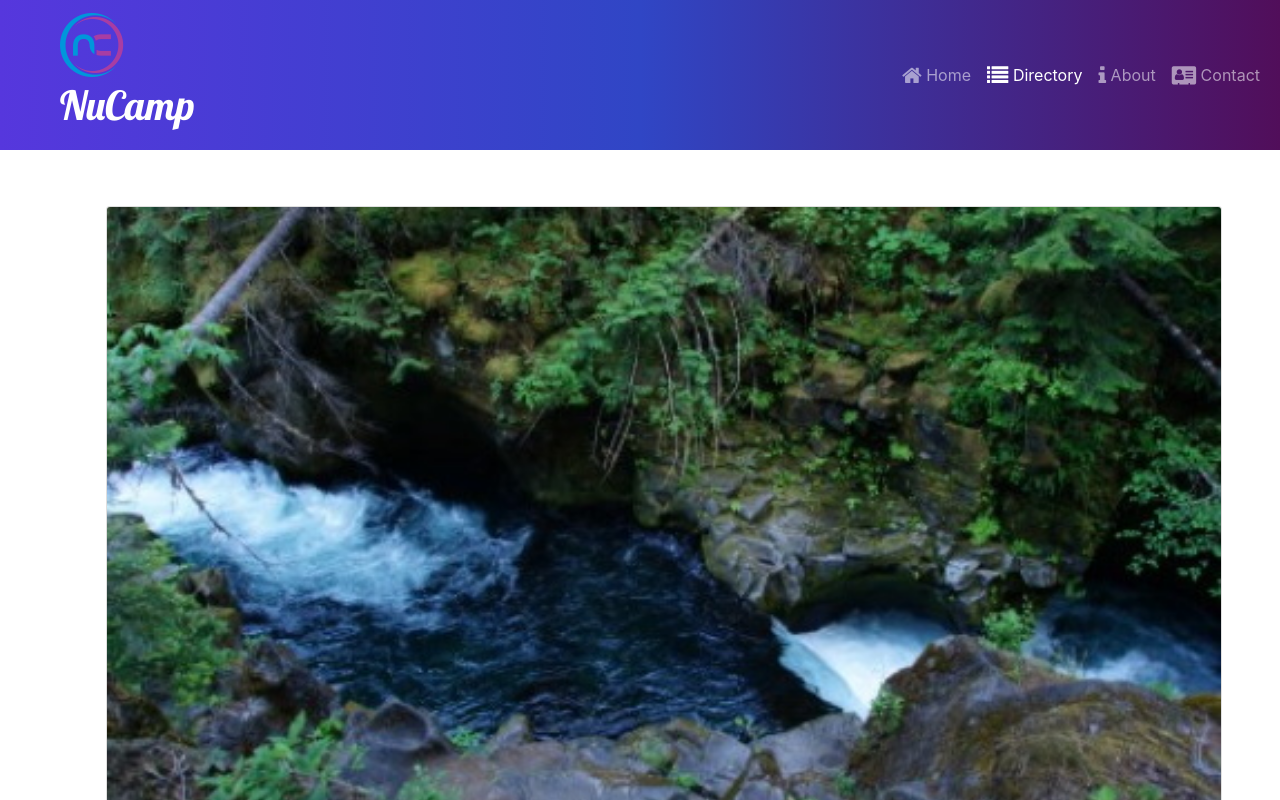
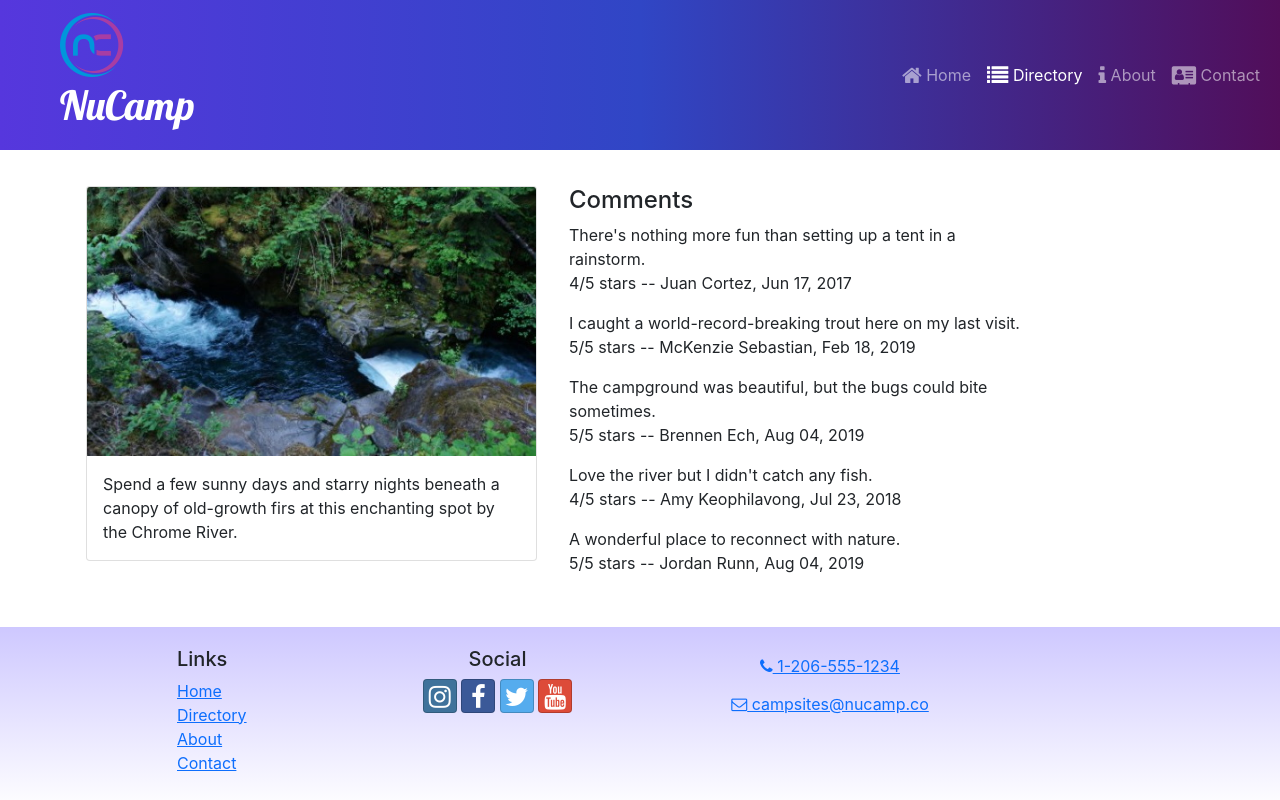
Before and after one commit to clairerob/nucampsite-react, a React (Create React App) app: page /directory/1 in a window 1280 px wide. Shown: the top 800 px of the page. Built offline with nearby package versions, Linux system fonts and the light colour scheme.

Commit message:
add CommentsList to CampsiteDetailPage

```diff
--- a/src/features/campsites/CampsiteDetail.js
+++ b/src/features/campsites/CampsiteDetail.js
@@ -3,7 +3,7 @@
 const CampsiteDetail = ({ campsite }) => {
     const { image, name, description } = campsite;
     return (
-        <Col md='12' className='m-4'>
+        <Col md='5' className='m-1'>
             <Card>
                 <CardImg top src={image} alt={name} />
                 <CardBody>
--- a/src/features/comments/Comment.js
+++ b/src/features/comments/Comment.js
@@ -0,0 +1,15 @@
+import { formatDate } from '../../utils/formatDate';
+
+const Comment = ({ comment }) => {
+    const { text: commentText, rating, author, date } = comment;
+
+    return (
+        <p>
+            {commentText}
+            <br />
+            {rating}/5 stars -- {author}, {formatDate(date)}
+        </p>
+    );
+};
+
+export default Comment;
--- a/src/features/comments/CommentsList.js
+++ b/src/features/comments/CommentsList.js
@@ -0,0 +1,25 @@
+import { Col } from 'reactstrap';
+import Comment from './Comment';
+import { selectCommentsByCampsiteId } from './commentsSlice';
+
+const CommentsList = ({ campsiteId }) => {
+    const comments = selectCommentsByCampsiteId(campsiteId);
+
+    if (comments && comments.length > 0) {
+        return (
+            <Col md='5' className='m-1'>
+                <h4>Comments</h4>
+                {comments.map((comment) => {
+                    return <Comment key={comment.id} comment={comment} />;
+                })}
+            </Col>
+        );
+    }
+    return (
+        <Col md='5' className='m-1'>
+            There are no comments for this campsite yet.
+        </Col>
+    )
+};
+
+export default CommentsList;
--- a/src/features/comments/commentsSlice.js
+++ b/src/features/comments/commentsSlice.js
@@ -0,0 +1,5 @@
+import { COMMENTS } from '../../app/shared/COMMENTS';
+
+export const selectCommentsByCampsiteId = (campsiteId) => {
+    return COMMENTS.filter((comment) => comment.campsiteId === parseInt(campsiteId));
+};
--- a/src/pages/CampsiteDetailPage.js
+++ b/src/pages/CampsiteDetailPage.js
@@ -2,6 +2,7 @@
 import { useParams } from 'react-router-dom';
 import { selectCampsiteById } from '../features/campsites/campsitesSlice';
 import CampsiteDetail from '../features/campsites/CampsiteDetail';
+import CommentsList from '../features/comments/CommentsList';
 
 const CampsiteDetailPage = () => {
     const { campsiteId } = useParams();
@@ -11,6 +12,7 @@
         <Container>
             <Row>
                 <CampsiteDetail campsite={campsite} />
+                <CommentsList campsiteId={campsiteId} />
             </Row>
         </Container>
     )
```
